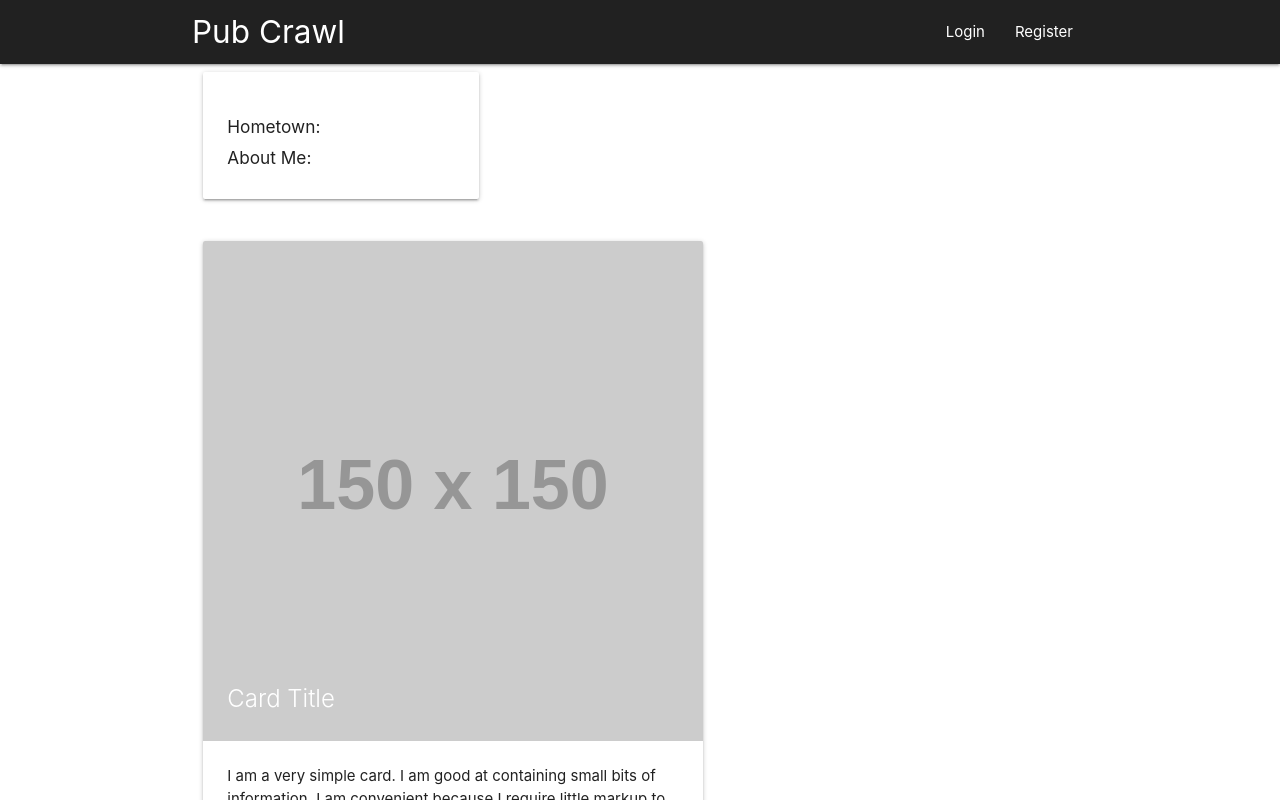
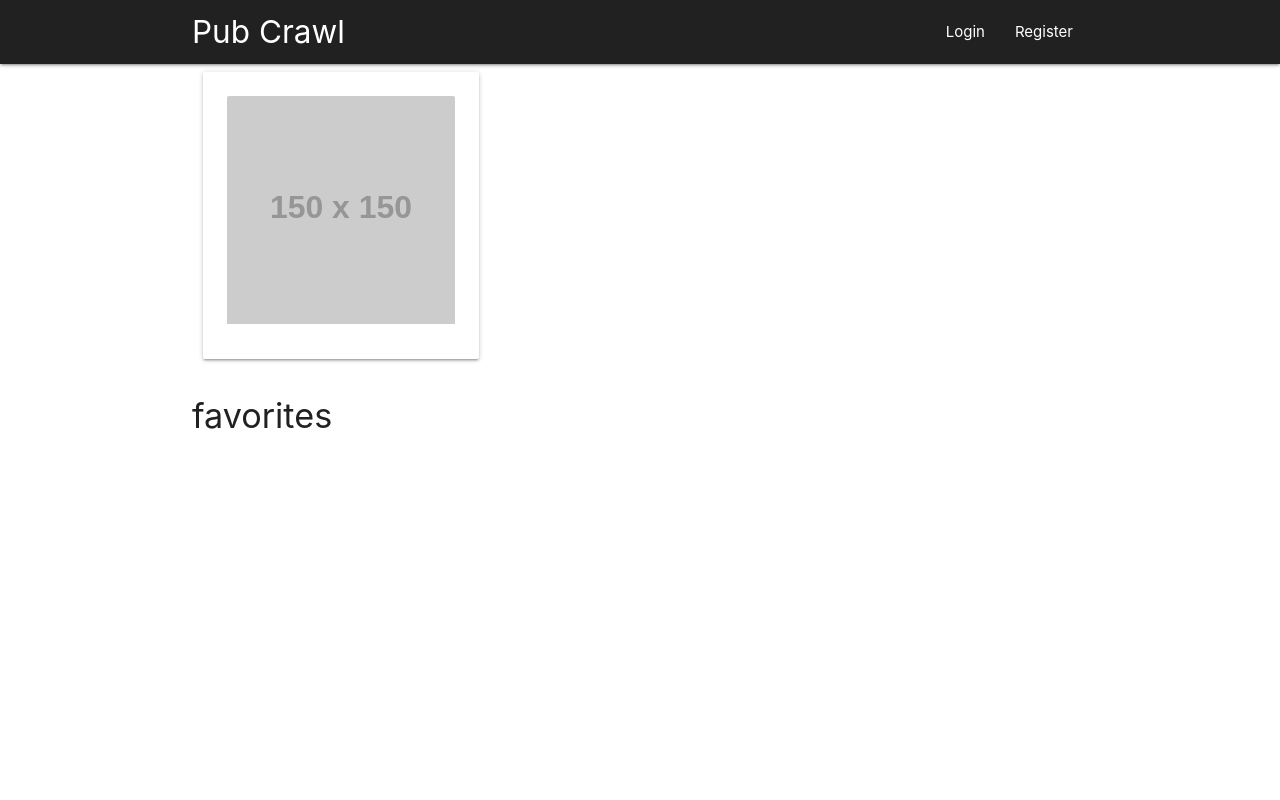
Before and after one commit to floressuarezalvaro/PubCrawl, a React (Create React App) app in the folder client/: page /profile in a window 1280 px wide. Shown: the top 800 px of the page. Built offline with nearby package versions, Linux system fonts and the light colour scheme.

Commit message:
search result modals and profile page

```diff
--- a/client/src/App.js
+++ b/client/src/App.js
@@ -1,6 +1,6 @@
 import { useEffect, useState } from "react";
 import axios from "axios";
-import { BrowserRouter as Router, Switch, Route} from "react-router-dom";
+import { BrowserRouter as Router, Switch, Route } from "react-router-dom";
 import Login from "./Pages/Login";
 import Register from "./Pages/Register";
 import Profile from "./Pages/Profile";
@@ -57,7 +57,6 @@ function App() {
           <Navbar />
         )}
 
-
         <UserContext.Provider value={{ userData, setUserData }}>
           <Switch>
             <Route path="/login" component={Login} />
--- a/client/src/Components/Cards.js
+++ b/client/src/Components/Cards.js
@@ -1,33 +1,49 @@
-// import React, { useEffect } from "react";
+import React, { useEffect } from "react";
 import "materialize-css/dist/css/materialize.min.css";
+import M from "materialize-css";
 
 const Cards = ({ item }) => {
-  console.log(item);
+  console.log(item.id);
 
-  const { name, city, state } = item;
+  useEffect(() => {
+    var elems = document.querySelectorAll(".modal");
+    var instances = M.Modal.init(elems, {});
+  }, []);
+
+  const { id, name, street, city, state, phone, url } = item;
   return (
     <div>
       <div className="row" id="barList">
-        <div className="col s12 m6 l4">
+        <div className="col s12 m6 l6">
           <div className="card grey lighten-5">
             <div className="card-content grey-text">
-              <p className="#bar-name">{name}</p>
-              <p className="#city-name">{city}</p>
-              <p className="#state">{state}</p>
+              <h5 className="#bar-name">{name}</h5>
+
               <div className="card-action"></div>
               <a className="btn-floating halfway waves-effect waves-light red">
                 <i className="material-icons">favorite</i>
               </a>
-              {/* <a className="btn-floating waves-effect waves-light red">
-                <i className="material-icons">add</i>
-              </a>
-              <a
-                className="waves-effect waves-light btn modal-trigger amber-text grey darken-3"
-                data-id="0"
-                href="#modal1"
-              >
-                button
-              </a> */}
+
+              {/* <!-- Modal Trigger --> */}
+              <button data-target={id} className="btn modal-trigger">
+                details
+              </button>
+
+              {/* <!-- Modal Structure --> */}
+              <div id={id} className="modal">
+                <div className="modal-content">
+                  <h5 className="#bar-name">{name}</h5>
+                  <ul>
+                    <li className="#city-name">
+                      {street}, {city}, {state}
+                    </li>
+                    <li className="phone">{phone}</li>
+                    <a className="url" href={url}>
+                      {url}
+                    </a>
+                  </ul>
+                </div>
+              </div>
             </div>
           </div>
         </div>
--- a/client/src/Components/Navbar.js
+++ b/client/src/Components/Navbar.js
@@ -1,7 +1,6 @@
 import React, { useEffect, useState } from "react";
 import "materialize-css/dist/css/materialize.min.css";
 import M from "materialize-css";
-
 
 const Navbar = (props) => {
   useEffect(() => {
--- a/client/src/Components/NavbarLogin.js
+++ b/client/src/Components/NavbarLogin.js
@@ -10,6 +10,7 @@ const NavbarLogin = () => {
 
   return (
     <div>
+      <div className="navbar-fixed">
         <nav className="nav-extended grey darken-4">
           <div className="nav-wrapper grey darken-4 container">
             <a href="#!" className="brand-logo">
@@ -28,6 +29,7 @@ const NavbarLogin = () => {
             </ul>
           </div>
         </nav>
+      </div>
 
       <ul className="sidenav" id="mobile-demo">
         <li>
--- a/client/src/Components/SearchBar.js
+++ b/client/src/Components/SearchBar.js
@@ -42,7 +42,7 @@ const SearchBar = () => {
           </form>
         </div>
       </nav>
-      <ul className="list-group">
+      <ul className="list-group container">
         {barArray.map((item, index) => (
           <Cards item={item} key={index} />
         ))}
--- a/client/src/Pages/Profile.js
+++ b/client/src/Pages/Profile.js
@@ -13,25 +13,19 @@ const Profile = (props) => {
   return (
     <div>
       <div className="container">
-        <div class="row">
-          <div class="col s12 m4 l4">
-            <div class="card">
-              {/* <div class="card-image">
-                <img src="https://via.placeholder.com/150" />
-              </div> */}
-              <div class="card-content">
-                <h4>{userData.user?.displayName}</h4>
-                <h6>Hometown:</h6>
-                <h6>About Me:</h6>
+        <div className="row">
+          <div className="col s6 m4 l4">
+            <div className="card">
+              <div className="card-content">
+                <div className="card-image">
+                  <img src="https://via.placeholder.com/150" />
+                </div>
+                <h6>{userData.user?.displayName}</h6>
               </div>
             </div>
           </div>
         </div>
-        <div className="row">
-          <div class="col s12">
-            <CardProfile />
-          </div>
-        </div>
+        <h4>favorites</h4>
       </div>
     </div>
   );
```
Lines whose indentation alone changed are shown as unchanged.
